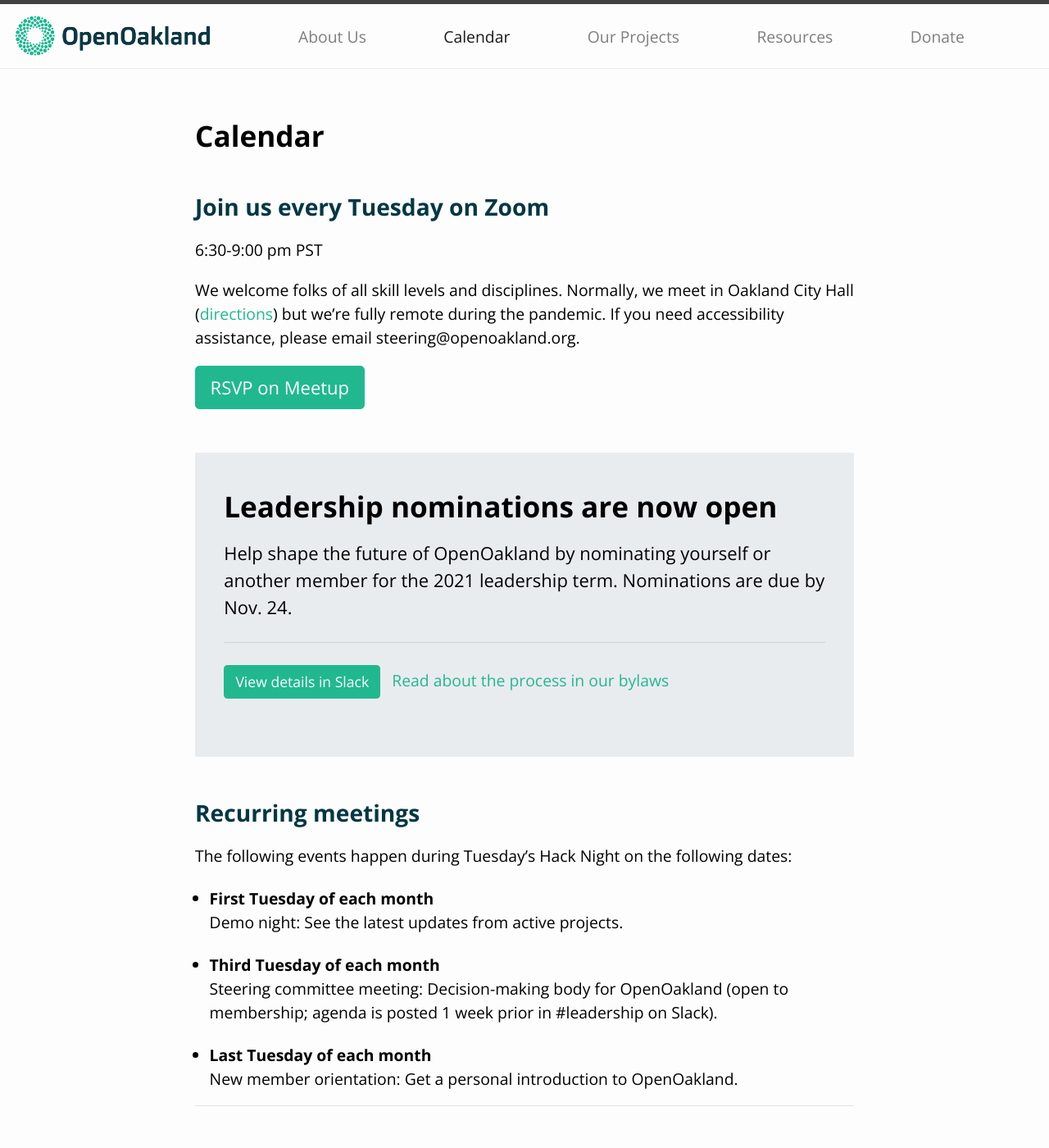
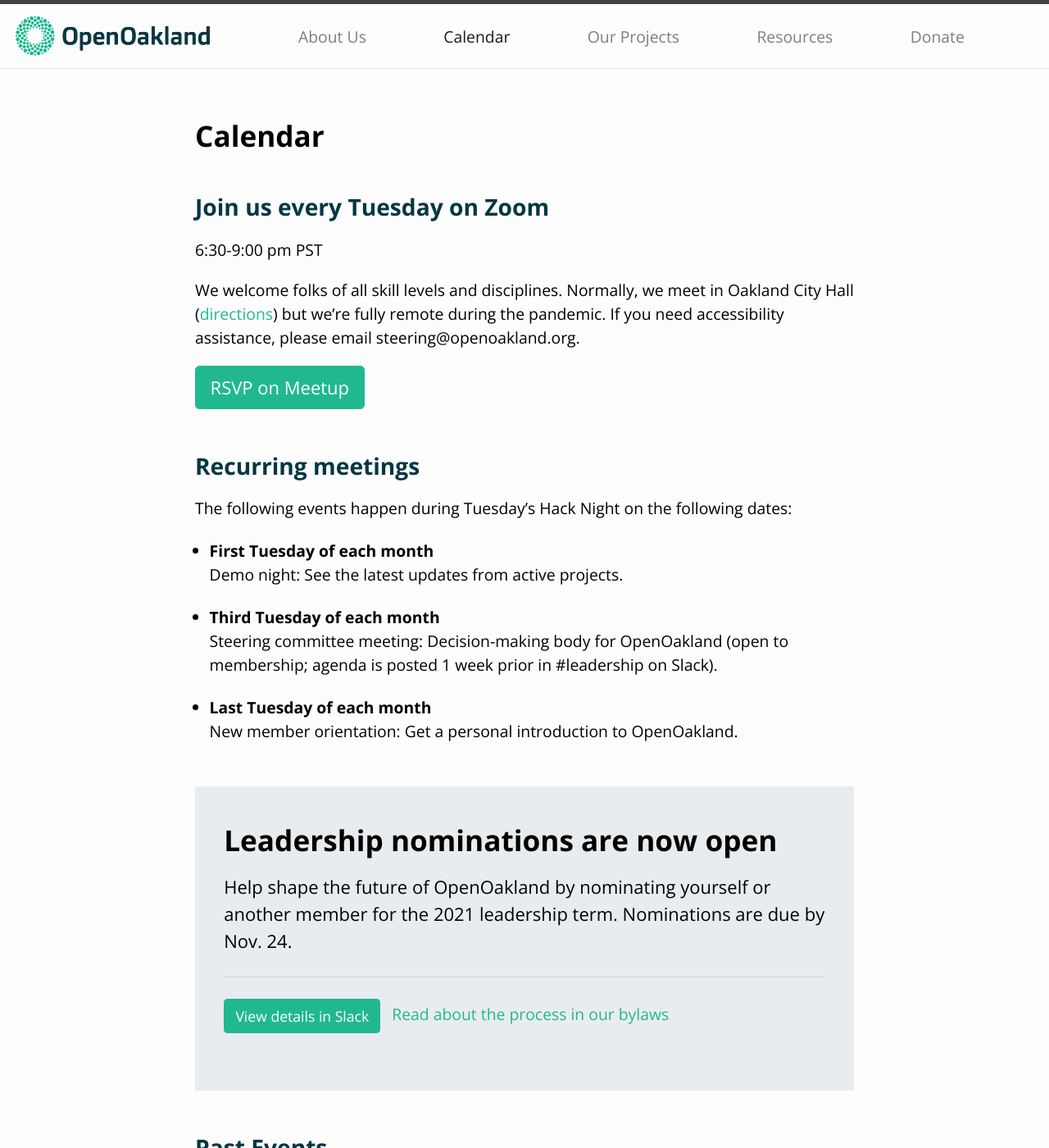
Before and after one commit to openoakland/openoakland.org, a Jekyll site: the page built from src/calendar.md, in a window 1280 px wide and 1400 px high. Shown: the whole window at 82% size. Built offline with Jekyll 4.4.1, drawn with Linux system fonts in a browser that asks for light colours.

```diff
--- a/src/calendar.md
+++ b/src/calendar.md
@@ -12,13 +12,6 @@
 
 [RSVP on Meetup](https://www.meetup.com/OpenOakland/events/){: class="btn btn-primary btn-lg"}
 
-<div id="announcement">
-{% for announcement in site.data.announcement %}
-  {% include announcement.html %}
-{% endfor %}
-</div>
-
-
 ## Recurring meetings
 The following events happen during Tuesday's Hack Night on the following dates:
 
@@ -29,7 +22,11 @@
 - **Last Tuesday of each month**
 New member orientation: Get a personal introduction to OpenOakland.
 
----
+<div id="announcement">
+{% for announcement in site.data.announcement %}
+  {% include announcement.html %}
+{% endfor %}
+</div>
 
 ## Past Events
 
```
Also changed, not shown: src/about-us.md (+8 -1 lines).
